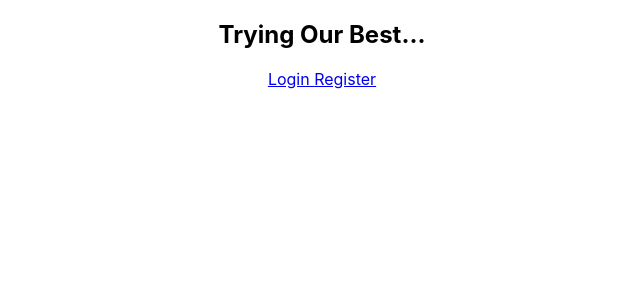
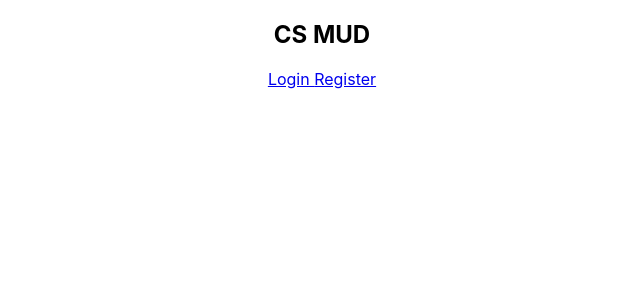
Before and after one commit to Trying-our-best/frontend, a React (Create React App) app: page / in a window 1280 px wide. Shown: the top 300 px of the page, without its empty margins (318-958 px from the left). Built offline with nearby package versions, Linux system fonts and the light colour scheme.

Commit message:
Updated naming.

```diff
--- a/public/index.html
+++ b/public/index.html
@@ -24,7 +24,7 @@
       work correctly both with client-side routing and a non-root public URL.
       Learn how to configure a non-root public URL by running `npm run build`.
     -->
-      <title>Trying Our Best</title>
+      <title>CS MUD</title>
    </head>
    <body>
       <noscript>You need to enable JavaScript to run this app.</noscript>
--- a/src/App.js
+++ b/src/App.js
@@ -9,7 +9,7 @@ function App() {
    return localStorage.getItem('token') ? (
       <Router>
          <div className="App">
-            <h2>Trying Our Best...</h2>
+            <h2>CS MUD</h2>
             <Link to="/game">Game</Link>
             <Route path="/game" component={Game} />
          </div>
@@ -17,7 +17,7 @@ function App() {
    ) : (
       <Router>
          <div className="App">
-            <h2>Trying Our Best...</h2>
+            <h2>CS MUD</h2>
             <Link to="/login">Login </Link>
             <Link to="/register">Register </Link>
             <Route path="/login" component={Login} />
```
Also changed, not shown: 1 other file (tests, documents, lock files or other folders).
